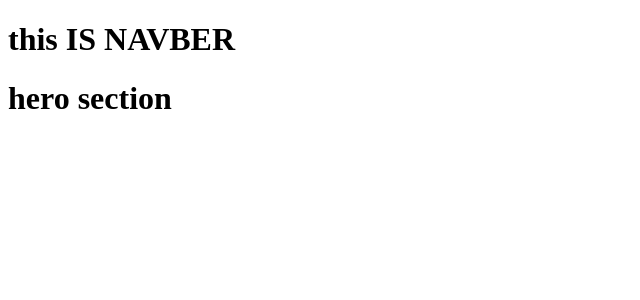
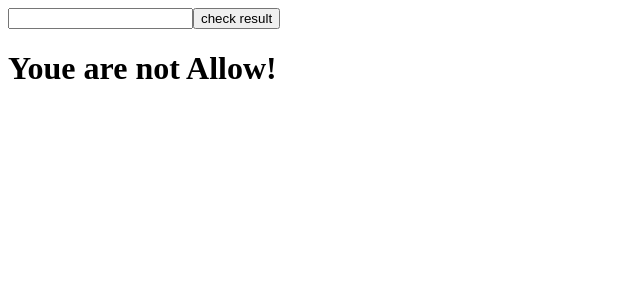
Before and after one commit to Faikuzzaman-Rizvi/React-Demo, a React (Vite) app in the folder demoproject/: page / in a window 1280 px wide. Shown: the top 300 px of the page, without its empty margins (0-640 px from the left). Built offline with nearby package versions, Linux system fonts and the light colour scheme.

Commit message:
result check

```diff
--- a/demoproject/src/App.jsx
+++ b/demoproject/src/App.jsx
@@ -1,12 +1,36 @@
 
 import Navber from './component/Navber';
 import Hero from './component/Hero';
+import { useState } from 'react';
 
 const App = () => {
+
+  const [number,setNumber]=useState()
+
+  let marks =number;
+
   return (
     <div>
-      <Navber />
-      <Hero />
+
+    <form action="">
+          <input type="text" onChange={(e)=>setNumber(e.target.value)} />
+          <button>check result</button>
+    </form>
+
+    {( () =>{
+
+      if(marks>80 && marks<100){
+        return <h1>A+</h1>
+      }
+      else if(marks>70 && marks<80){
+        return <h1>A</h1>
+      }
+      else{
+        return <h1>Youe are not Allow!</h1>
+      }
+
+
+    }) ()}
 
     </div>
   );
```
